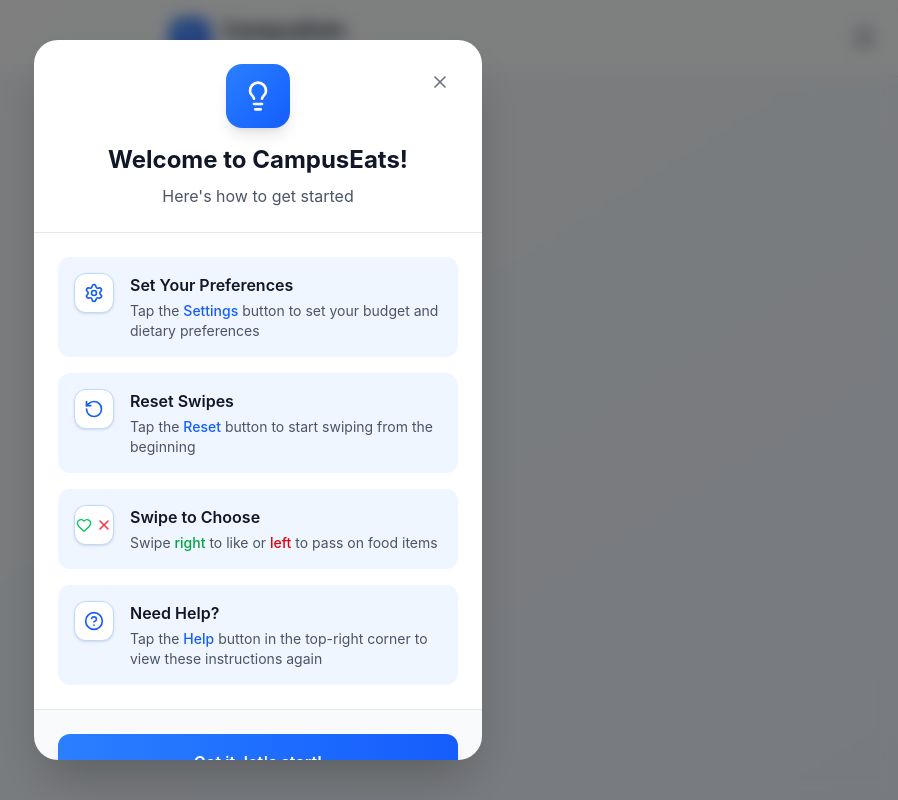
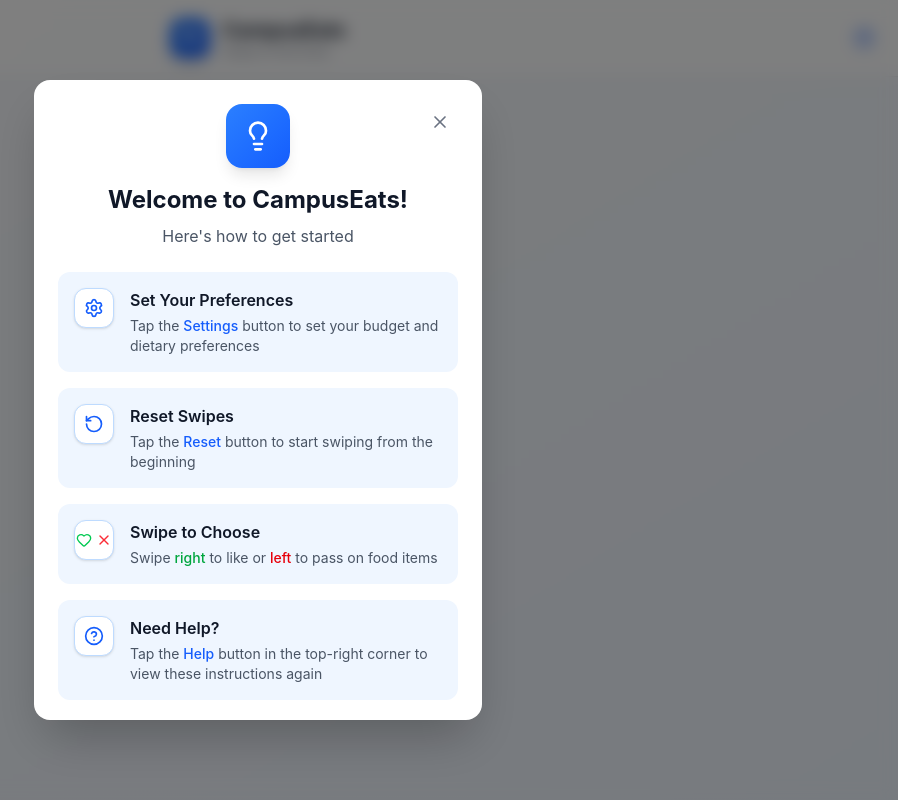
Before and after one commit to Shreyas-Hegde10/campuseats, a React (Vite) app in the folder frontend/: page / in a window 1280 px wide. Shown: the whole page, without its empty margins (382-1280 px from the left). Built offline with nearby package versions, Linux system fonts and the light colour scheme.

Commit message:
Fixed the issue of scrollbar merging into the modal

```diff
--- a/frontend/src/components/Navbar.jsx
+++ b/frontend/src/components/Navbar.jsx
@@ -11,7 +11,7 @@
             title="Show Instructions"
             onClick={onShowModal}
           >
-            <HelpCircle className="w-5 h-5 text-gray-600" />
+            <HelpCircle className="w-5 h-5 text-blue-600"/>
           </button>
 
           <div className="flex items-center space-x-3">
--- a/frontend/src/components/instructionsModal.jsx
+++ b/frontend/src/components/instructionsModal.jsx
@@ -12,17 +12,12 @@
 
   return (
     <div className="fixed inset-0 bg-black/50 backdrop-blur-sm z-50 flex items-center justify-center p-4">
-      <div
-        className="
-          bg-white rounded-3xl shadow-2xl w-full max-w-md
-          transform transition-all duration-300
-          max-h-[90vh] overflow-y-auto
-        "
-      >
+      <div className="bg-white rounded-2xl shadow-2xl w-full max-w-md overflow-hidden transform transition-all duration-300">
+        <div className="max-h-[80vh] overflow-y-auto p-6 space-y-4">
           {/* Header */}
-        <div className="relative p-6 border-b border-gray-200">
+          <div className="relative mb-6">
             <button
-            className="absolute right-6 top-6 p-2 hover:bg-gray-100 rounded-full transition-colors duration-200"
+              className="absolute right-0 top-0 p-2 hover:bg-gray-100 rounded-full transition-colors duration-200"
               onClick={closeModal}
             >
               <X className="w-5 h-5 text-gray-500" />
@@ -38,20 +33,17 @@
             </div>
           </div>
 
-        {/* Body */}
-        <div className="p-6 space-y-4">
+          {/* Instruction items */}
           <InstructionItem
             icon={<Settings className="w-5 h-5 text-blue-600" />}
             title="Set Your Preferences"
             desc={
               <>
-                Tap the{" "}
-                <span className="font-medium text-blue-600">Settings</span>{" "}
+                Tap the <span className="font-medium text-blue-600">Settings</span>{" "}
                 button to set your budget and dietary preferences
               </>
             }
           />
-
           <InstructionItem
             icon={<RotateCcw className="w-5 h-5 text-blue-600" />}
             title="Reset Swipes"
@@ -62,7 +54,6 @@
               </>
             }
           />
-
           <InstructionItem
             icon={
               <div className="flex space-x-1">
@@ -73,14 +64,11 @@
             title="Swipe to Choose"
             desc={
               <>
-                Swipe <span className="font-medium text-green-600">right</span>{" "}
-                to like or{" "}
-                <span className="font-medium text-red-600">left</span> to pass
-                on food items
+                Swipe <span className="font-medium text-green-600">right</span> to like or{" "}
+                <span className="font-medium text-red-600">left</span> to pass on food items
               </>
             }
           />
-
           <InstructionItem
             icon={<HelpCircle className="w-5 h-5 text-blue-600" />}
             title="Need Help?"
@@ -91,10 +79,9 @@
               </>
             }
           />
-        </div>
 
-        {/* Button */}
-        <div className="p-6 border-t border-gray-200 bg-gray-50 rounded-b-3xl">
+          {/* Footer button */}
+          <div className="mt-6">
             <button
               onClick={closeModal}
               className="
@@ -106,6 +93,7 @@
             >
               Got it, let's start!
             </button>
+          </div>
         </div>
       </div>
     </div>
--- /dev/null
+++ b/frontend/tailwind.config.js
@@ -0,0 +1,13 @@
+/** @type {import('tailwindcss').Config} */
+module.exports = {
+  content: [
+    "./index.html",
+    "./src/**/*.{js,ts,jsx,tsx}"
+  ],
+  theme: {
+    extend: {},
+  },
+  plugins: [
+    require('tailwind-scrollbar-hide')
+  ],
+}
```
Lines whose indentation alone changed are shown as unchanged.
